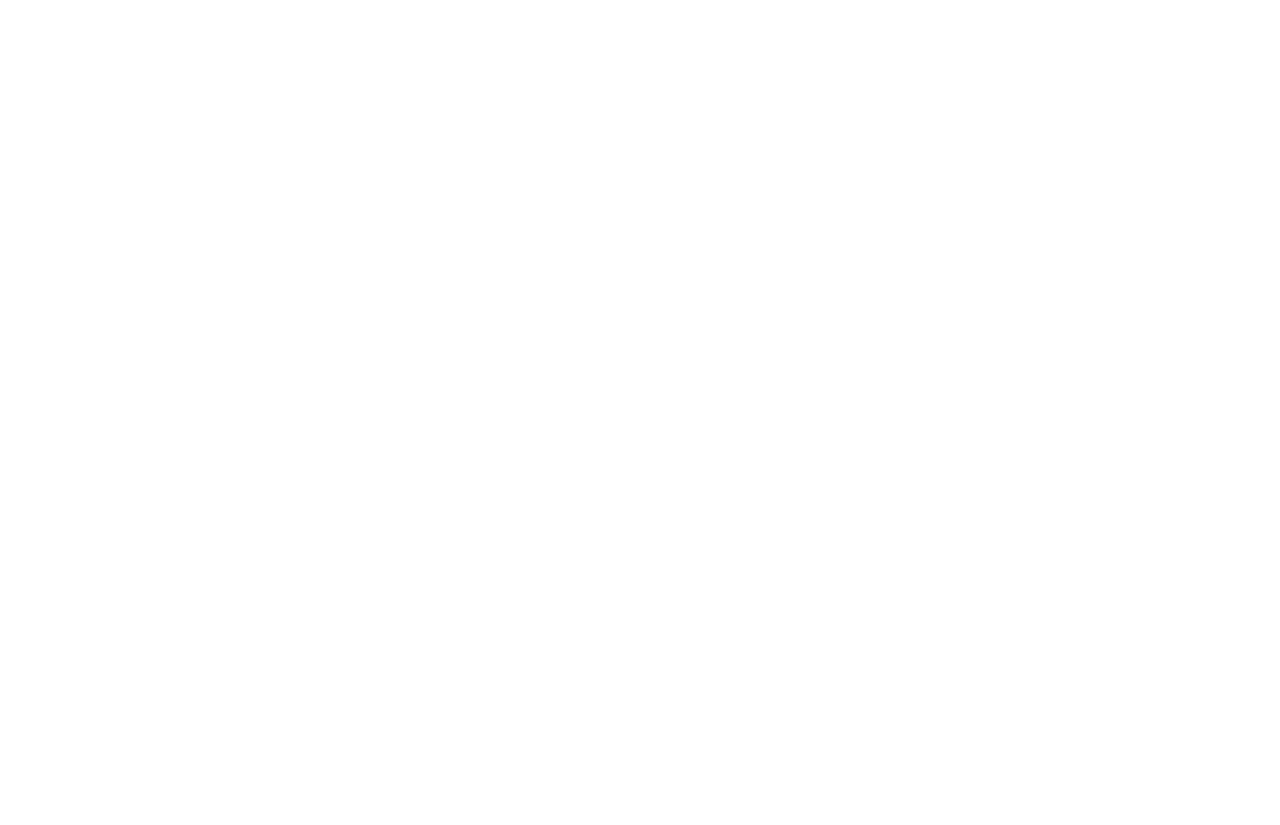
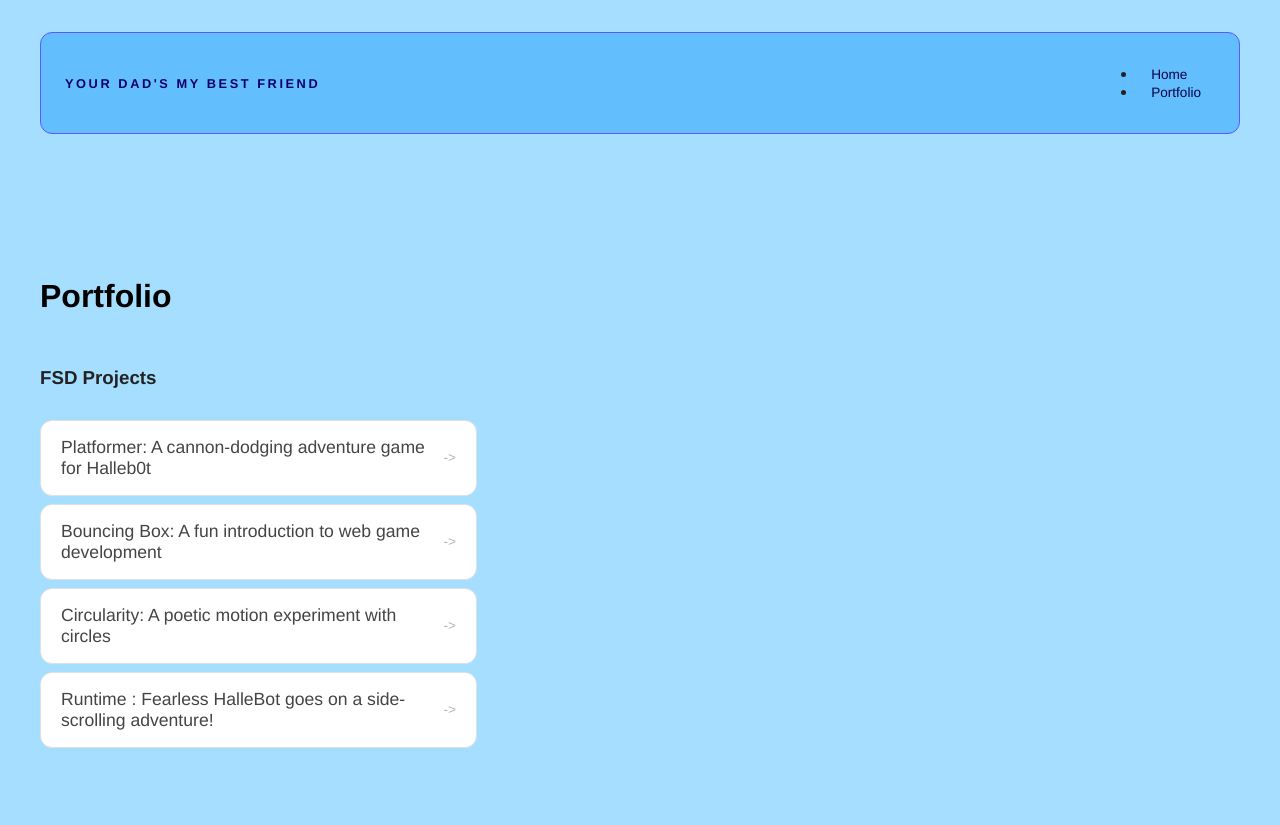
Before and after one commit to PaytonBurke/PaytonBurke.github.io, a plain HTML site: page portfolio.html in a window 1280 px wide. Before the commit the page ends 800 px from the top, so only its background shows below. Drawn offline with Linux system fonts and the light colour scheme.

Commit message:
add portfolio page to website

```diff
--- a/portfolio.html
+++ b/portfolio.html
@@ -0,0 +1,46 @@
+<!DOCTYPE html>
+<html>
+  <head>
+    <title>THE BETTER RAT SPINNER</title>
+    <link rel="stylesheet" href="style.css" />
+  </head>
+  <body>
+    <!-- All content goes here -->
+    <div id="all-contents">
+      <nav>
+        <h1>Your Dad's My Best Friend</h1>
+        <ul id="nav ul">
+          <li class="nav-li">
+  <a href="index.html">Home</a>
+          </li>
+          <li class="nav-li">
+  <a href="portfolio.html">Portfolio</a>
+          </li>
+        </ul>
+      </nav>
+      <main>
+        <div class="content">
+          <h1>Portfolio</h1>
+          <h3>FSD Projects</h3>
+          <ul id="portfolio">
+            <li>
+  <a href="fsd-projects/platformer/">Platformer: A cannon-dodging adventure game for Halleb0t</a>
+</li>
+<li>
+  <a href="fsd-projects/bouncing-box/">Bouncing Box: A fun introduction to web game development</a>
+</li>
+<li>
+  <a href="fsd-projects/circularity/">Circularity: A poetic motion experiment with circles</a>
+</li>
+<li>
+ <a href="fsd-projects/runtime/">Runtime : Fearless HalleBot goes on a side-scrolling adventure!</a>
+</li>
+          </ul>
+
+          <!-- ASD Projects will go here -->
+
+        </div>
+      </main>
+    </div>
+  </body>
+</html>
--- a/style.css
+++ b/style.css
@@ -160,3 +160,56 @@
   background: #0d09ff;
   color: #fff;
 }
+
+/* Portfolio styles */
+.content h1 {
+  color: black;
+}
+
+#portfolio {
+  list-style: none;
+  margin: 0;
+  padding: 0;
+  width: 100%;
+  display: flex;
+  flex-direction: column;
+  gap: 8px;
+}
+
+#portfolio li {
+  border-radius: 12px;
+  overflow: hidden;
+}
+
+#portfolio a {
+  display: flex;
+  justify-content: space-between;
+  align-items: center;
+  text-decoration: none;
+  color: #444;
+  padding: 16px 20px;
+  font-size: 1.1rem;
+  font-weight: 500;
+  background: #fff;
+  border: 1px solid #e0e0e0;
+  border-radius: 12px;
+  transition: background 0.25s ease, color 0.25s ease, transform 0.25s ease;
+}
+
+#portfolio a:hover {
+  background: #000;
+  color: #fff;
+  transform: translateX(4px);
+}
+
+#portfolio a::after {
+  content: "->";
+  font-size: 0.85rem;
+  opacity: 0.4;
+  transition: opacity 0.25s ease;
+  white-space: nowrap;
+}
+
+#portfolio a:hover::after {
+  opacity: 1;
+}
```
